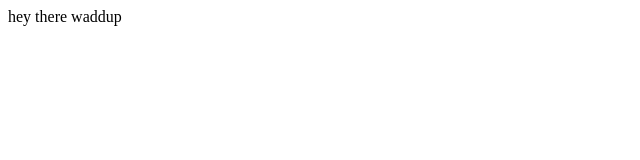
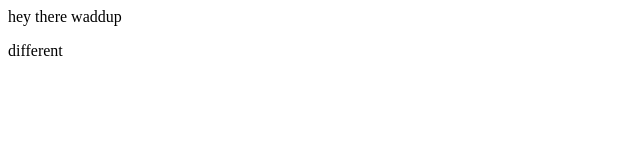
Before and after one commit to melprograms/lol-rep, a plain HTML site: page index.html in a window 1280 px wide. Shown: the full height of the page, 0-640 px from the left. Drawn offline with Linux system fonts and the light colour scheme.

Commit message:
added different

```diff
--- a/index.html
+++ b/index.html
@@ -1 +1,2 @@
 <header>hey there waddup</header>
+<p>different</p>
```
